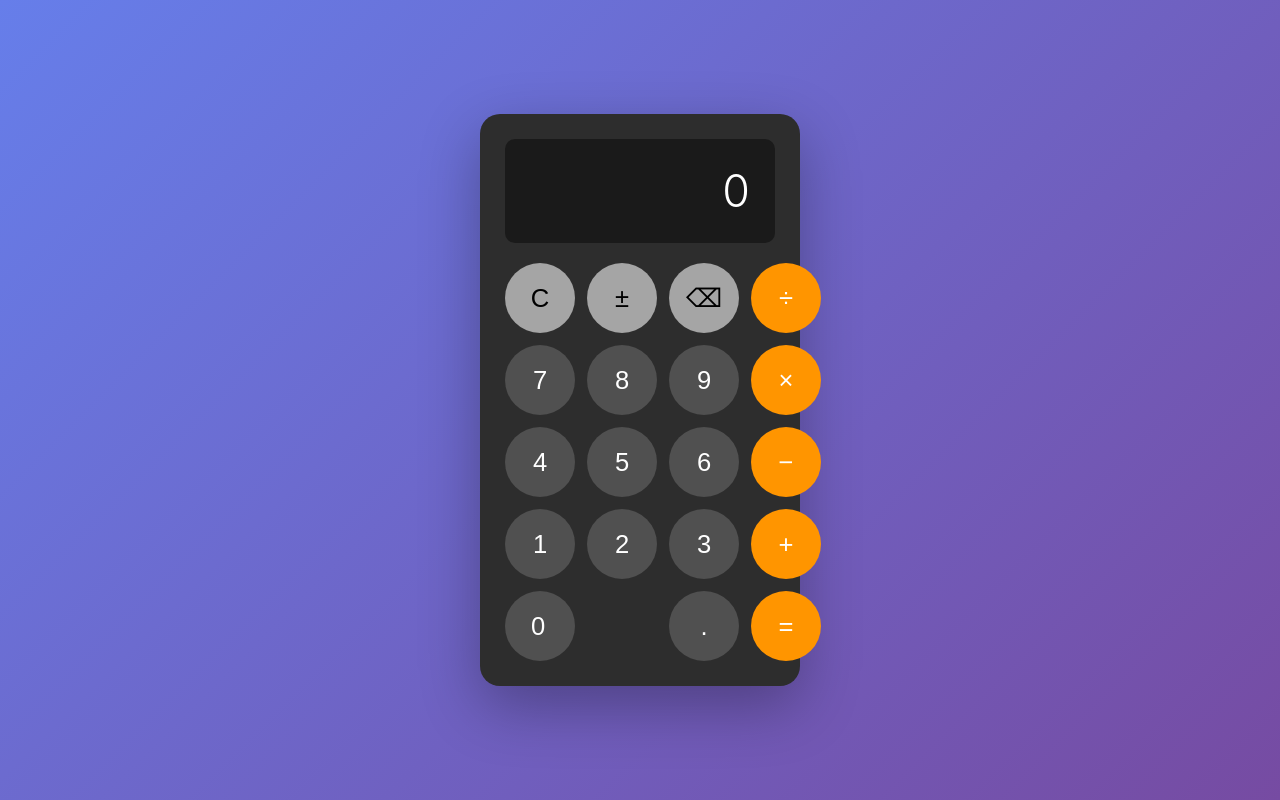
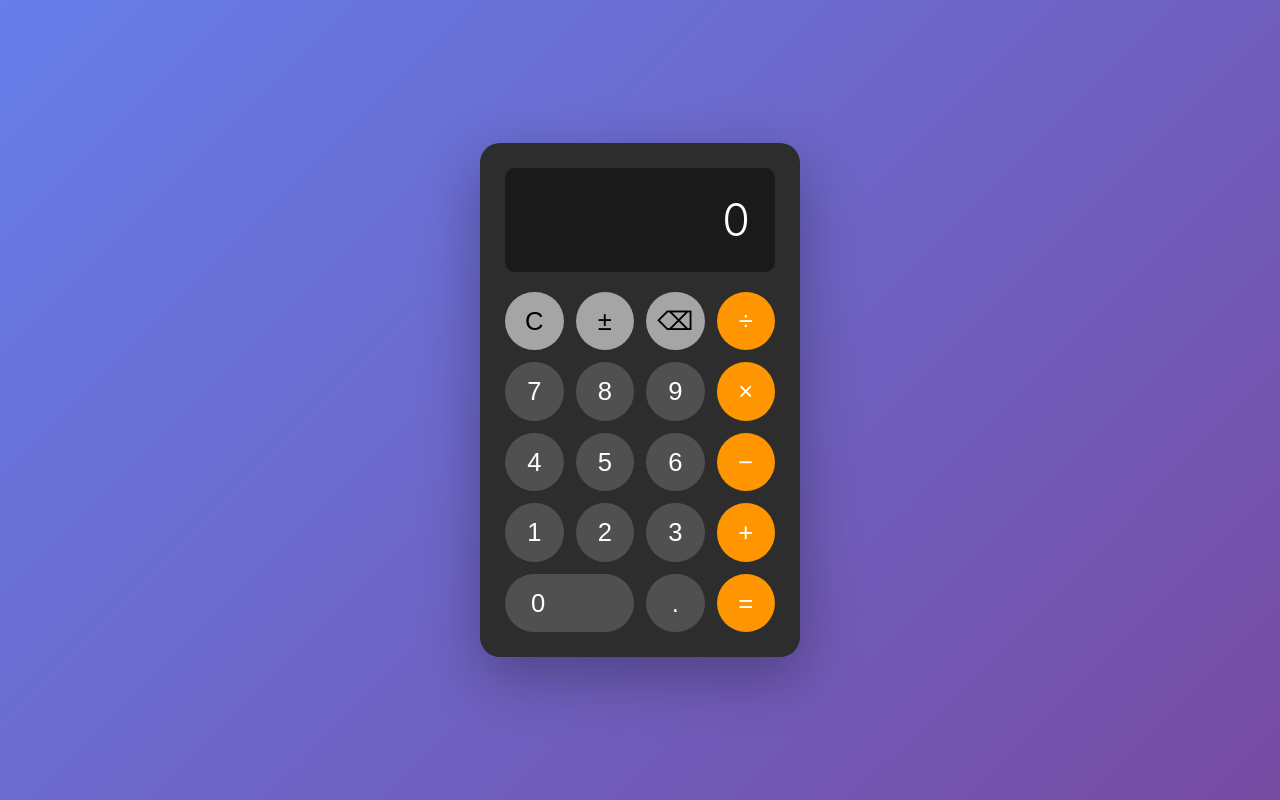
Before and after one commit to Kishuchi/kikuchi-test1, a website: page src/index.html in a window 1280 px wide. Drawn offline with Linux system fonts and the light colour scheme.

Commit message:
UI崩れを修正

```diff
--- a/src/styles.css
+++ b/src/styles.css
@@ -52,8 +52,7 @@ body {
   border-radius: 50%;
   color: #fff;
   font-size: 1.5rem;
-  width: 65px;
-  height: 65px;
+  aspect-ratio: 1;
   cursor: pointer;
   transition: all 0.15s ease;
   display: flex;
@@ -126,7 +125,7 @@ body {
 
 .btn-zero {
   grid-column: span 2;
-  width: 100%;
+  aspect-ratio: auto;
   border-radius: 35px;
   justify-content: flex-start;
   padding-left: 26px;
@@ -139,8 +138,6 @@ body {
   }
 
   .btn {
-    width: 55px;
-    height: 55px;
     font-size: 1.3rem;
   }
 
@@ -165,8 +162,6 @@ body {
   }
 
   .btn {
-    width: 70px;
-    height: 70px;
     font-size: 1.6rem;
   }
 
```
